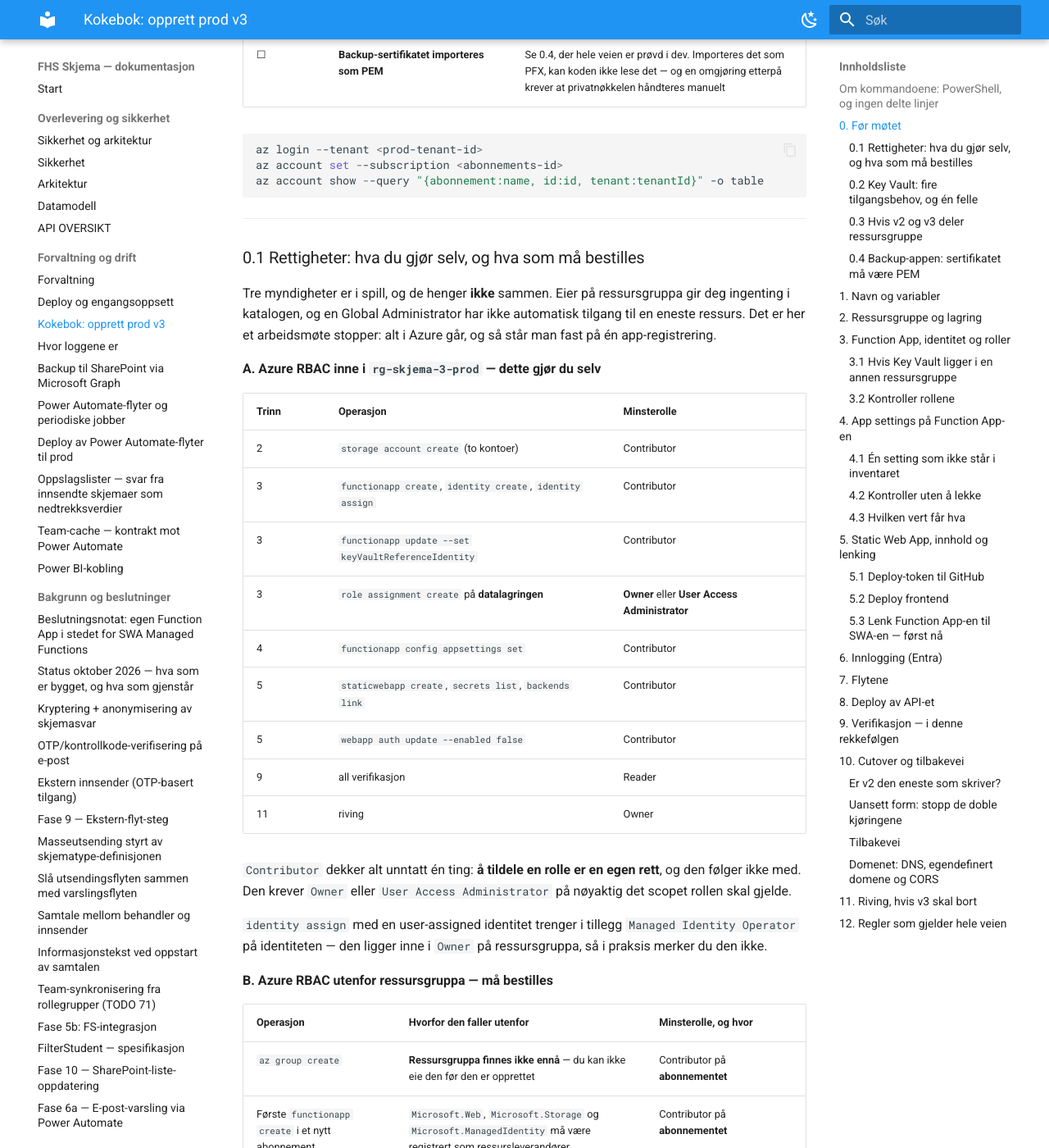
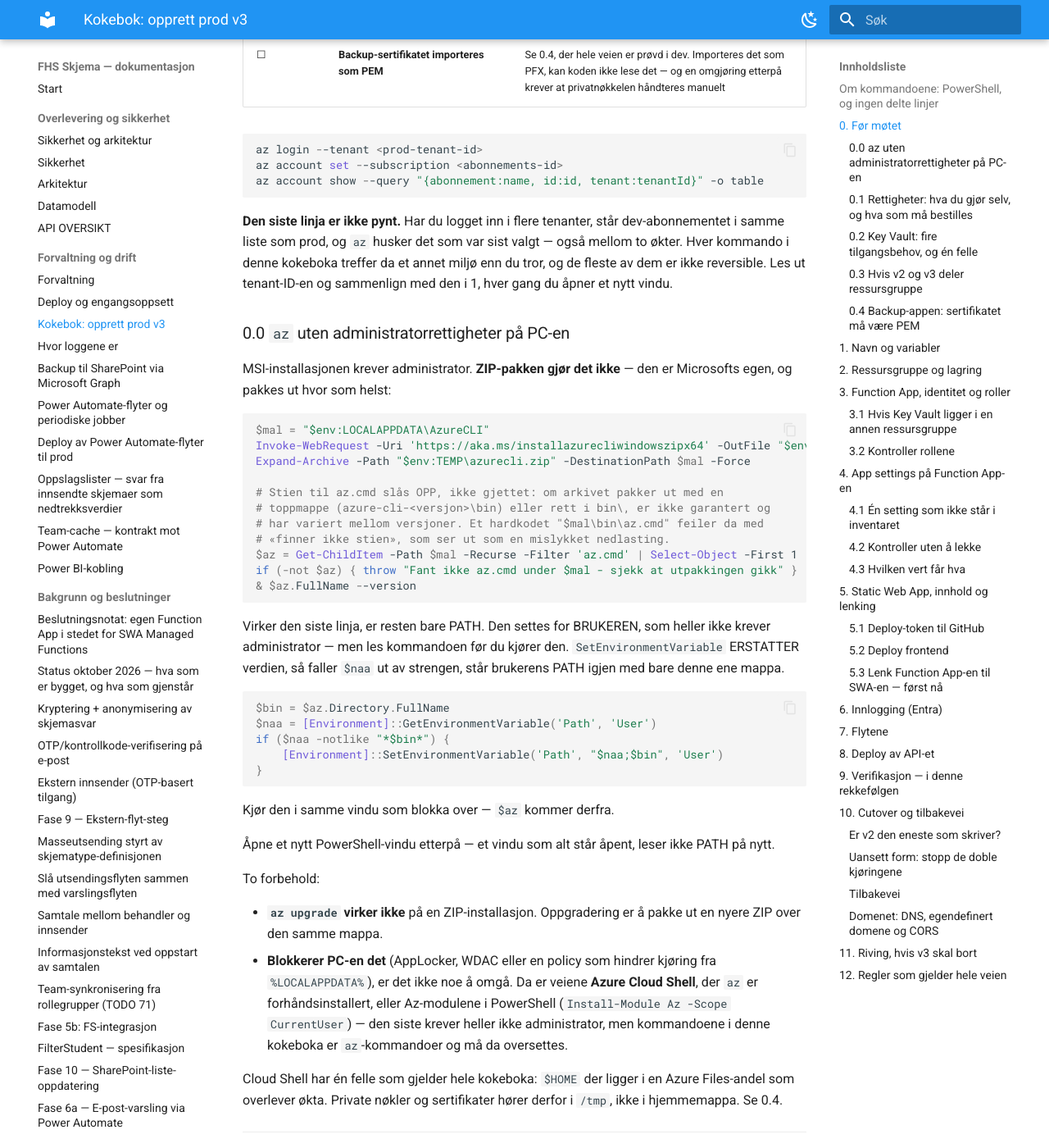
Before and after one commit to jachrist/skjema-swa, an MkDocs documentation site: the page built from docs/KOKEBOK-PROD-V3.md, in a window 1280 px wide and 1400 px high, scrolled down 1568 px. Shown: the whole window at 82% size. Built offline with MkDocs 1.6.1 and Material for MkDocs 9.7.7, drawn with Linux system fonts in a browser that asks for light colours.

Commit message:
Kokeboka forutsatte az uten å si hvordan man får den
MSI-en krever administrator. Microsofts ZIP-pakke gjør det ikke, og det er
den veien som gjelder når man ikke er admin på egen PC. Nytt punkt 0.0 med
nedlasting, PATH for brukeren, og to forbehold: `az upgrade` virker ikke på en
ZIP-installasjon, og blokkerer PC-en kjøring fra %LOCALAPPDATA% finnes det
ingenting å omgå — da er det Cloud Shell eller Az-modulene.

Stien til az.cmd slås OPP i stedet for å gjettes. Om arkivet pakker ut med en
toppmappe eller rett i bin\ er ikke garantert og har variert mellom
versjoner; et hardkodet "$mal\bin\az.cmd" feiler da med «finner ikke stien»,
som ser ut som en mislykket nedlasting.

Og én linje som alt sto der, har nå fått begrunnelsen sin: `az account show`
før man begynner. Har man logget inn i flere tenanter, står dev-abonnementet i
samme liste som prod, og `az` husker det som var sist valgt — også mellom
økter. Da treffer hver kommando i kokeboka et annet miljø enn man tror, og de
fleste av dem er ikke reversible.

Kilde for ZIP-veien: aka.ms/installazurecliwindowszipx64, Microsofts egen
pakke. Ikke prøvd herfra — dette miljøet er Linux, og proxyen slipper ikke
gjennom til learn.microsoft.com.

Co-Authored-By: Claude Opus 5 <noreply@anthropic.com>
Claude-Session: https://claude.ai/code/session_016ebSuKji2st85HZS2wAHNH

````diff
--- a/docs/KOKEBOK-PROD-V3.md
+++ b/docs/KOKEBOK-PROD-V3.md
@@ -65,6 +65,64 @@ az login --tenant <prod-tenant-id>
 az account set --subscription <abonnements-id>
 az account show --query "{abonnement:name, id:id, tenant:tenantId}" -o table
 ```
+
+**Den siste linja er ikke pynt.** Har du logget inn i flere tenanter, står
+dev-abonnementet i samme liste som prod, og `az` husker det som var sist
+valgt — også mellom to økter. Hver kommando i denne kokeboka treffer da et
+annet miljø enn du tror, og de fleste av dem er ikke reversible. Les ut
+tenant-ID-en og sammenlign med den i 1, hver gang du åpner et nytt vindu.
+
+### 0.0 `az` uten administratorrettigheter på PC-en
+
+MSI-installasjonen krever administrator. **ZIP-pakken gjør det ikke** — den er
+Microsofts egen, og pakkes ut hvor som helst:
+
+```powershell
+$mal = "$env:LOCALAPPDATA\AzureCLI"
+Invoke-WebRequest -Uri 'https://aka.ms/installazurecliwindowszipx64' -OutFile "$env:TEMP\azurecli.zip"
+Expand-Archive -Path "$env:TEMP\azurecli.zip" -DestinationPath $mal -Force
+
+# Stien til az.cmd slås OPP, ikke gjettet: om arkivet pakker ut med en
+# toppmappe (azure-cli-<versjon>\bin) eller rett i bin\, er ikke garantert og
+# har variert mellom versjoner. Et hardkodet "$mal\bin\az.cmd" feiler da med
+# «finner ikke stien», som ser ut som en mislykket nedlasting.
+$az = Get-ChildItem -Path $mal -Recurse -Filter 'az.cmd' | Select-Object -First 1
+if (-not $az) { throw "Fant ikke az.cmd under $mal - sjekk at utpakkingen gikk" }
+& $az.FullName --version
+```
+
+Virker den siste linja, er resten bare PATH. Den settes for BRUKEREN, som
+heller ikke krever administrator — men les kommandoen før du kjører den.
+`SetEnvironmentVariable` ERSTATTER verdien, så faller `$naa` ut av strengen,
+står brukerens PATH igjen med bare denne ene mappa.
+
+```powershell
+$bin = $az.Directory.FullName
+$naa = [Environment]::GetEnvironmentVariable('Path', 'User')
+if ($naa -notlike "*$bin*") {
+    [Environment]::SetEnvironmentVariable('Path', "$naa;$bin", 'User')
+}
+```
+
+Kjør den i samme vindu som blokka over — `$az` kommer derfra.
+
+Åpne et nytt PowerShell-vindu etterpå — et vindu som alt står åpent, leser
+ikke PATH på nytt.
+
+To forbehold:
+
+* **`az upgrade` virker ikke** på en ZIP-installasjon. Oppgradering er å pakke
+  ut en nyere ZIP over den samme mappa.
+* **Blokkerer PC-en det** (AppLocker, WDAC eller en policy som hindrer kjøring
+  fra `%LOCALAPPDATA%`), er det ikke noe å omgå. Da er veiene **Azure Cloud
+  Shell**, der `az` er forhåndsinstallert, eller Az-modulene i PowerShell
+  (`Install-Module Az -Scope CurrentUser`) — den siste krever heller ikke
+  administrator, men kommandoene i denne kokeboka er `az`-kommandoer og må da
+  oversettes.
+
+Cloud Shell har én felle som gjelder hele kokeboka: `$HOME` der ligger i en
+Azure Files-andel som overlever økta. Private nøkler og sertifikater hører
+derfor i `/tmp`, ikke i hjemmemappa. Se 0.4.
 
 ---
 
````
